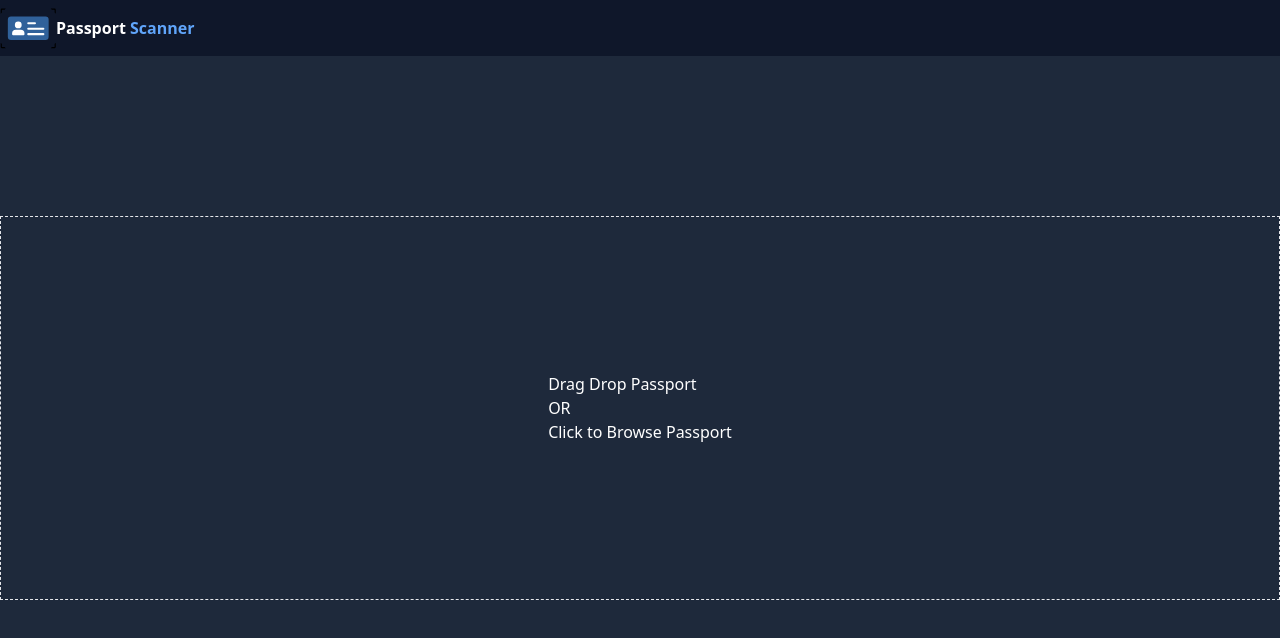
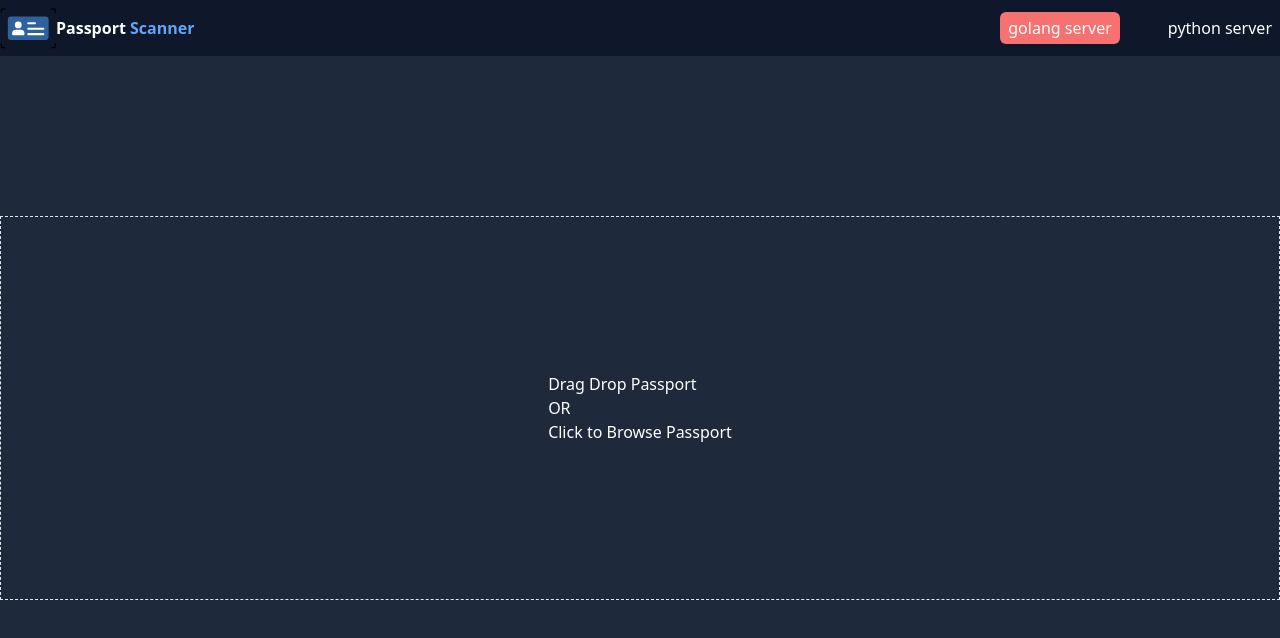
Before and after one commit to Admiral-Simo/passscan-frontend, an Angular app: page / in a window 1280 px wide. Shown: the top 638 px of the page. Built offline with nearby package versions, Linux system fonts and the light colour scheme.

Commit message:
feat: configure the two servers

```diff
--- a/src/app/app.component.html
+++ b/src/app/app.component.html
@@ -3,6 +3,7 @@
   <app-navbar
     [firstPartTitle]="firstPartTitle"
     [secondPartTitle]="secondPartTitle"
+    (urlChanged)="onChangeUrl($event)"
   ></app-navbar>
 
   <ng-container *ngIf="data == null || imageUrl === ''; else elseBlock">
--- a/src/app/app.component.ts
+++ b/src/app/app.component.ts
@@ -22,7 +22,15 @@ import { PersonDataPlotterComponent } from './person-data-plotter/person-data-pl
 export class AppComponent {
   firstPartTitle = 'passport';
   secondPartTitle = 'scanner';
-  uploadUrl = 'http://31.220.89.29:8091/get-document-data';
+
+  baseUrl = '';
+  uploadUrl = '';
+
+  onChangeUrl(url: string) {
+    this.baseUrl = url;
+    this.uploadUrl = this.baseUrl + '/get-document-data';
+    console.log('this.uploadUrl', this.uploadUrl);
+  }
 
   data: null | Data = null;
   imageUrl: null | string = null;
--- a/src/app/navbar/navbar.component.html
+++ b/src/app/navbar/navbar.component.html
@@ -1,8 +1,21 @@
-<nav class="bg-slate-900">
-  <a class="flex items-center mx-auto max-w-screen-xl cursor-pointer" href="/">
-    <img src="favicon.svg" alt="logo" class="h-14" />
-    <p class="capitalize font-semibold text-blue-400">
-      <span class="text-white">{{ firstPartTitle }}</span> {{ secondPartTitle }}
-    </p>
-  </a>
+<nav class="bg-slate-900 flex items-center justify-between">
+  <div class="container flex items-center justify-between mx-auto">
+    <a class="flex items-center max-w-screen-xl cursor-pointer" href="/">
+      <img src="favicon.svg" alt="logo" class="h-14" />
+      <p class="capitalize font-semibold text-blue-400">
+        <span class="text-white">{{ firstPartTitle }}</span>
+        {{ secondPartTitle }}
+      </p>
+    </a>
+    <div class="space-x-10">
+      <button
+        class="px-2 py-1 rounded-md"
+        *ngFor="let url of urls"
+        [class.bg-red-400]="used_url == url.endpoint"
+        (click)="setUsedUrl(url.endpoint)"
+      >
+        {{ url.lang }} server
+      </button>
+    </div>
+  </div>
 </nav>
--- a/src/app/navbar/navbar.component.ts
+++ b/src/app/navbar/navbar.component.ts
@@ -1,13 +1,31 @@
-import { Component, Input } from '@angular/core';
+import { CommonModule } from '@angular/common';
+import { Component, EventEmitter, Input, OnInit, Output } from '@angular/core';
 
 @Component({
   selector: 'app-navbar',
   standalone: true,
-  imports: [],
+  imports: [CommonModule],
   templateUrl: './navbar.component.html',
   styleUrl: './navbar.component.css',
 })
-export class NavbarComponent {
+export class NavbarComponent implements OnInit {
   @Input() firstPartTitle!: string;
   @Input() secondPartTitle!: string;
+  @Output() urlChanged = new EventEmitter<string>();
+
+  urls = [
+    { lang: 'golang', endpoint: '31.220.89.29:8091' },
+    { lang: 'python', endpoint: '31.220.89.29:8092' },
+  ];
+
+  used_url = '31.220.89.29:8091';
+
+  ngOnInit(): void {
+    this.urlChanged.emit(this.used_url);
+  }
+
+  setUsedUrl(url: string) {
+    this.used_url = url;
+    this.urlChanged.emit(this.used_url);
+  }
 }
```
